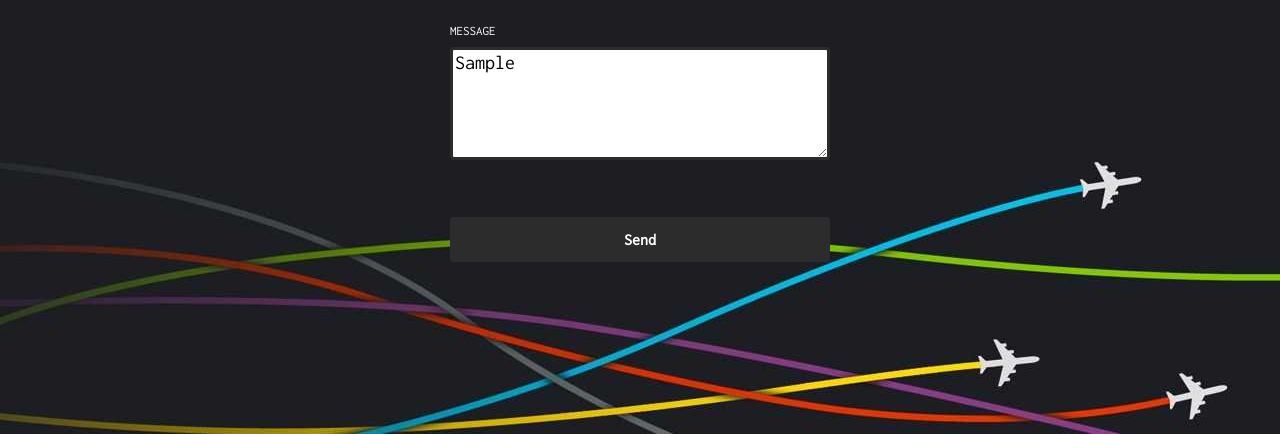
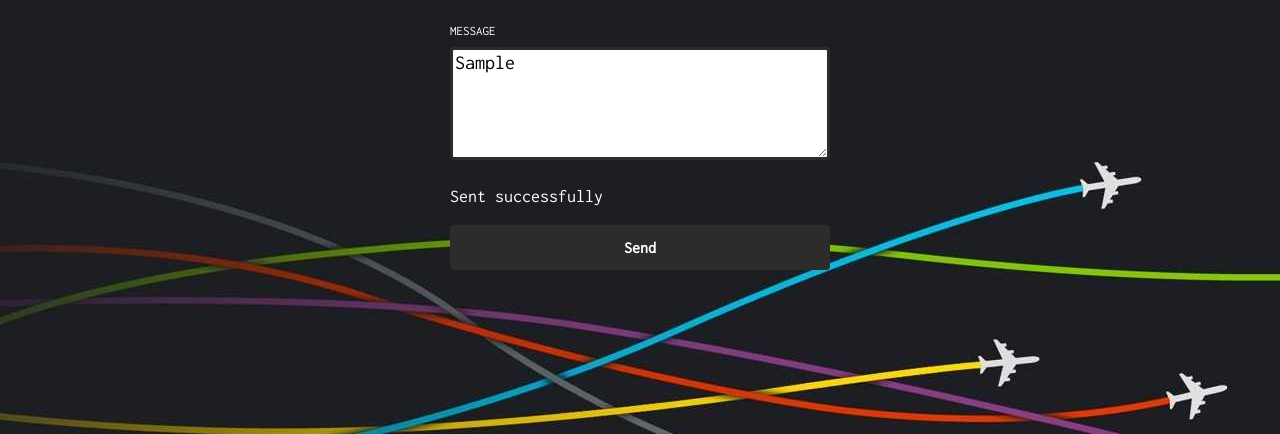
Before and after one commit to Sofia-vig/sv-portfolio, a plain HTML site: page contacto.html in a window 1280 px wide. Both pictures are taken after typing "Sample", "name@example.com", "Sample" into the empty fields and a click on the input "Send". Shown: the part 366-800 px from the top of the page. Drawn offline with Linux system fonts and the light colour scheme; no server answers.

Commit message:
button and form

```diff
--- a/component/form/form.css
+++ b/component/form/form.css
@@ -44,7 +44,12 @@
   border-style: none;
   font-size: 16px;
   font-weight: bold;
-  margin: 30px 0;
+  margin: 0 0 30px 0;
   font-family: "Inconsolata";
   cursor: pointer;
 }
+
+.isSend {
+  margin: 0;
+  font-size: 18px;
+}
--- a/component/form/form.js
+++ b/component/form/form.js
@@ -19,6 +19,7 @@ function formComponent(sectionEl) {
       ></textarea>
     </div>
     <div class="form__input-container">
+      <p class="isSend"></p>
       <input type="submit" class="form__input form__input-button" value="Send" />
     </div>
   </form> `;
@@ -31,7 +32,10 @@ function sendData(elementForm) {
     event.preventDefault();
     const formData = new FormData(event.target);
     const objeto = Object.fromEntries(formData.entries());
-    const newObjeto = { to: "sofiavign@gmail.com", message: objeto.name + ": " + objeto.message };
+    const newObjeto = {
+      to: "sofiavign@gmail.com",
+      message: objeto.name + ": " + objeto.message,
+    };
     var url = "https://apx-api.vercel.app/api/utils/dwf ";
 
     fetch(url, {
@@ -43,6 +47,11 @@ function sendData(elementForm) {
     })
       .then((res) => res.json())
       .catch((error) => console.error("Error:", error))
-      .then((response) => console.log("Success:", response));
+      .then((response) => {
+        const send = elementForm.querySelector(".isSend");
+        send.style.marginBottom = "20px";
+        send.textContent = "Sent successfully";
+        console.log("Success:", response);
+      });
   });
 }
```
